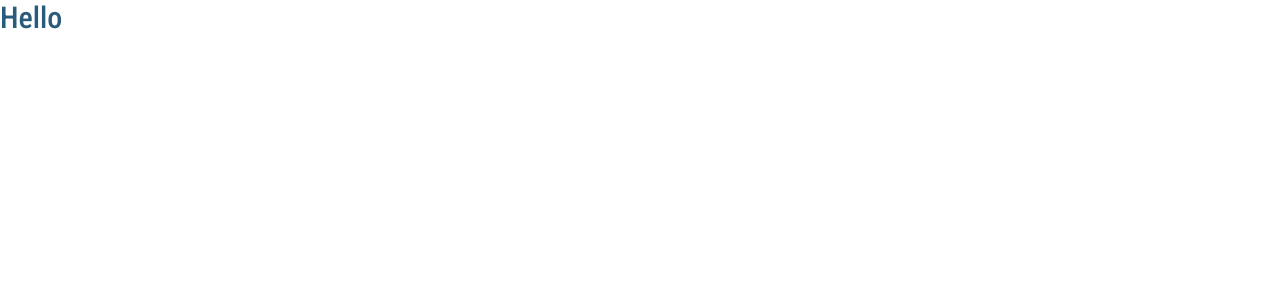
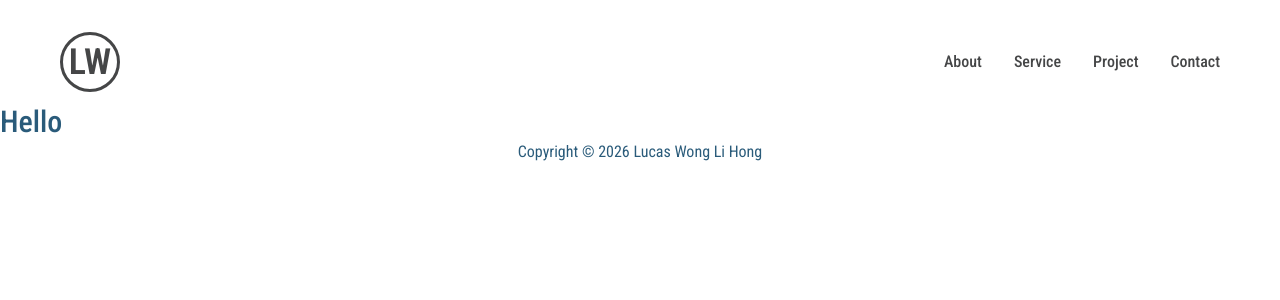
Before and after one commit to lw112k/My-Portfolio, a Next.js app: page / in a window 1280 px wide. Shown: the top 300 px of the page. Built offline with nearby package versions, Linux system fonts and the light colour scheme.

Commit message:
Added Header and Footer

```diff
--- a/app/layout.tsx
+++ b/app/layout.tsx
@@ -1,6 +1,12 @@
 import type { Metadata } from "next";
 import { Roboto_Condensed } from "next/font/google";
 import "./globals.css";
+
+//Pages
+import Header from "@/components/Header";
+import Footer from "@/components/footer";
+import Home from "./page";
+
 
 const robotoCondensed = Roboto_Condensed({
   variable: "--font-robot-condensed",
@@ -24,7 +30,9 @@ export default function RootLayout({
       <body
         className={`${robotoCondensed.variable} antialiased`}
       >
+        <Header/>
         {children}
+        <Footer/>
       </body>
     </html>
   );
```
